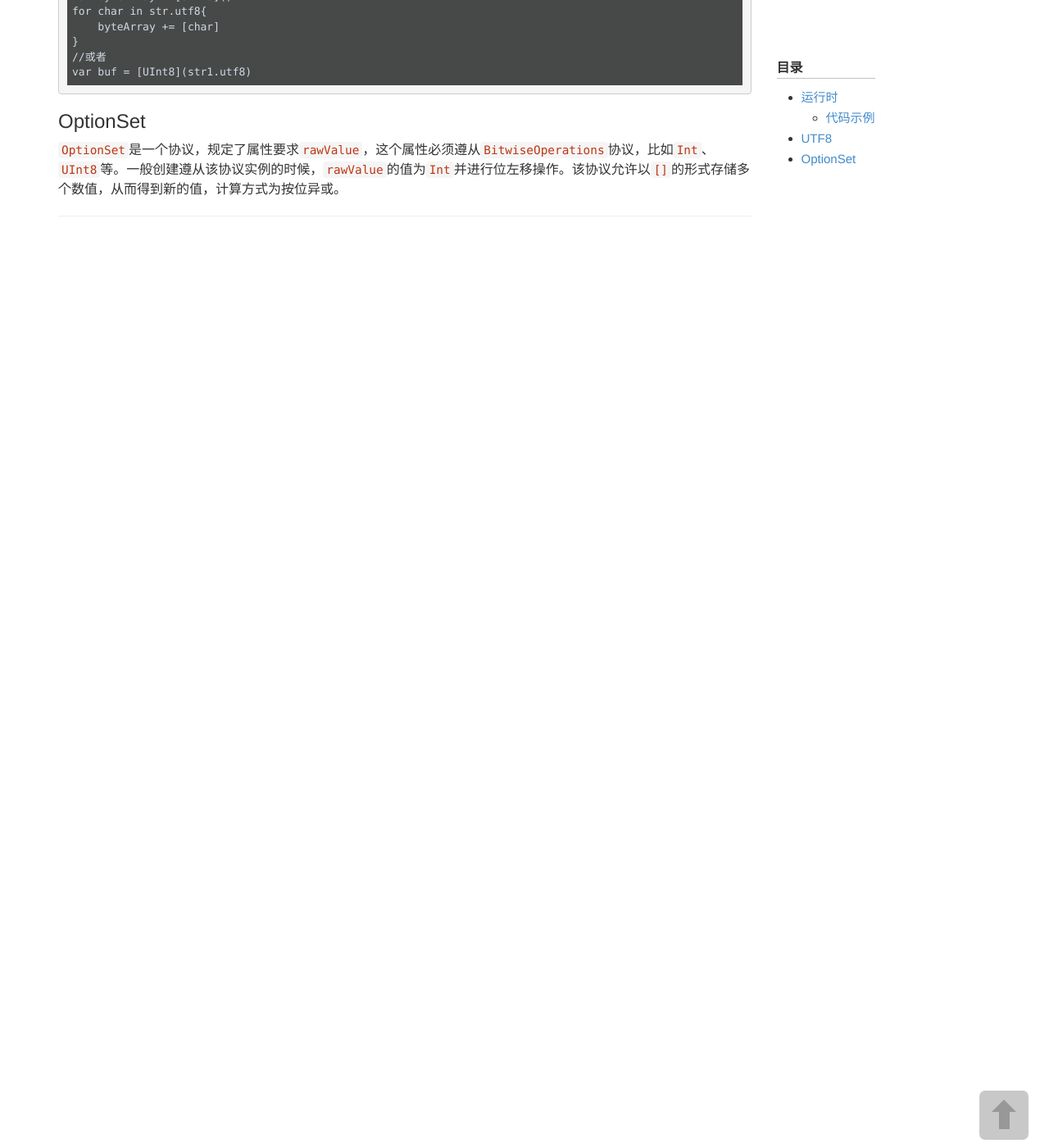
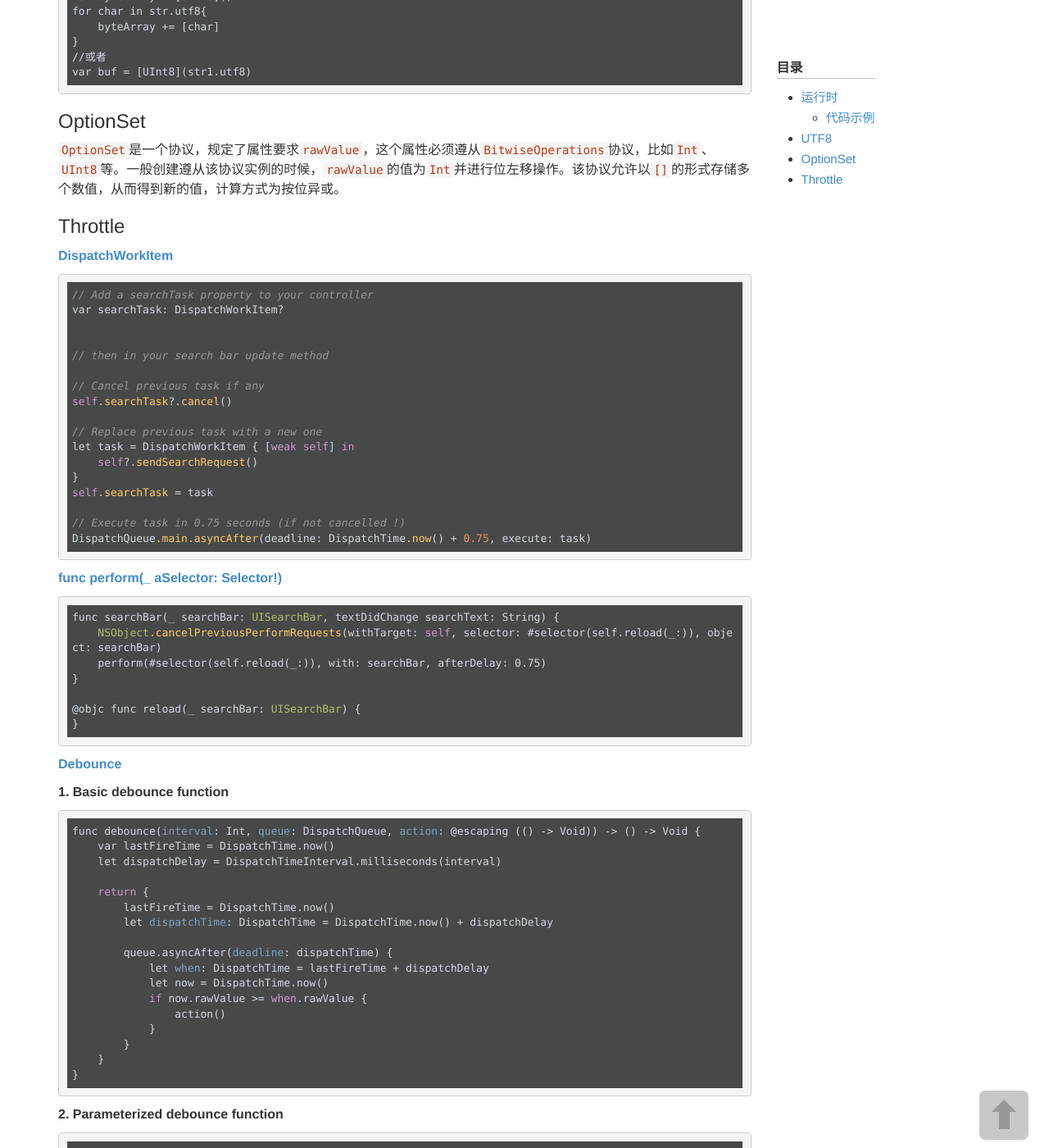
Before and after one commit to wigl/wigl.github.io, a Jekyll site: the page built from _posts/2016-04-25-Swift.md, in a window 1280 px wide and 1400 px high, scrolled down 996 px. Shown: the whole window at 82% size. Built offline with Jekyll 4.4.1, drawn with Linux system fonts in a browser that asks for light colours; some of the changed text lies outside the part shown.

Commit message:
add Throttle

`````diff
--- a/_posts/2016-04-25-Swift.md
+++ b/_posts/2016-04-25-Swift.md
@@ -60,3 +60,118 @@ var buf = [UInt8](str1.utf8)
 ### OptionSet
 
 `OptionSet`是一个协议，规定了属性要求`rawValue`，这个属性必须遵从`BitwiseOperations`协议，比如`Int`、`UInt8`等。一般创建遵从该协议实例的时候，`rawValue`的值为`Int`并进行位左移操作。该协议允许以`[]`的形式存储多个数值，从而得到新的值，计算方式为按位异或。
+
+
+### Throttle
+
+**[DispatchWorkItem](https://stackoverflow.com/a/48666001)**
+````
+// Add a searchTask property to your controller
+var searchTask: DispatchWorkItem?
+
+
+// then in your search bar update method
+
+// Cancel previous task if any
+self.searchTask?.cancel()
+
+// Replace previous task with a new one
+let task = DispatchWorkItem { [weak self] in
+    self?.sendSearchRequest()
+}
+self.searchTask = task
+
+// Execute task in 0.75 seconds (if not cancelled !)
+DispatchQueue.main.asyncAfter(deadline: DispatchTime.now() + 0.75, execute: task)
+````
+
+**[func perform(_ aSelector: Selector!)](https://stackoverflow.com/a/47945314)**
+````
+func searchBar(_ searchBar: UISearchBar, textDidChange searchText: String) {
+    NSObject.cancelPreviousPerformRequests(withTarget: self, selector: #selector(self.reload(_:)), object: searchBar)
+    perform(#selector(self.reload(_:)), with: searchBar, afterDelay: 0.75)
+}
+
+@objc func reload(_ searchBar: UISearchBar) {
+}
+````
+
+**[Debounce](https://stackoverflow.com/a/40634366)**
+
+**1. Basic debounce function**
+````
+func debounce(interval: Int, queue: DispatchQueue, action: @escaping (() -> Void)) -> () -> Void {
+    var lastFireTime = DispatchTime.now()
+    let dispatchDelay = DispatchTimeInterval.milliseconds(interval)
+
+    return {
+        lastFireTime = DispatchTime.now()
+        let dispatchTime: DispatchTime = DispatchTime.now() + dispatchDelay
+
+        queue.asyncAfter(deadline: dispatchTime) {
+            let when: DispatchTime = lastFireTime + dispatchDelay
+            let now = DispatchTime.now()
+            if now.rawValue >= when.rawValue {
+                action()
+            }
+        }
+    }
+}
+````
+
+**2. Parameterized debounce function**
+````
+typealias Debounce<T> = (_ : T) -> Void
+
+func debounce<T>(interval: Int, queue: DispatchQueue, action: @escaping Debounce<T>) -> Debounce<T> {
+    var lastFireTime = DispatchTime.now()
+    let dispatchDelay = DispatchTimeInterval.milliseconds(interval)
+
+    return { param in
+        lastFireTime = DispatchTime.now()
+        let dispatchTime: DispatchTime = DispatchTime.now() + dispatchDelay
+
+        queue.asyncAfter(deadline: dispatchTime) {
+            let when: DispatchTime = lastFireTime + dispatchDelay
+            let now = DispatchTime.now()
+
+            if now.rawValue >= when.rawValue {
+                action(param)
+            }
+        }
+    }
+}
+````
+
+**3. Example**
+````
+let debouncedFunction = debounce(interval: 200, queue: DispatchQueue.main, action: { (identifier: String) in
+    print("called: \(identifier)")
+})
+
+DispatchQueue.global(qos: .background).async {
+    debouncedFunction("1")
+    usleep(100 * 1000)
+    debouncedFunction("2")
+    usleep(100 * 1000)
+    debouncedFunction("3")
+    usleep(100 * 1000)
+    debouncedFunction("4")
+    usleep(300 * 1000) // waiting a bit longer than the interval
+    debouncedFunction("5")
+    usleep(100 * 1000)
+    debouncedFunction("6")
+    usleep(100 * 1000)
+    debouncedFunction("7")
+    usleep(300 * 1000) // waiting a bit longer than the interval
+    debouncedFunction("8")
+    usleep(100 * 1000)
+    debouncedFunction("9")
+    usleep(100 * 1000)
+    debouncedFunction("10")
+    usleep(100 * 1000)
+    debouncedFunction("11")
+    usleep(100 * 1000)
+    debouncedFunction("12")
+}
+````
`````
